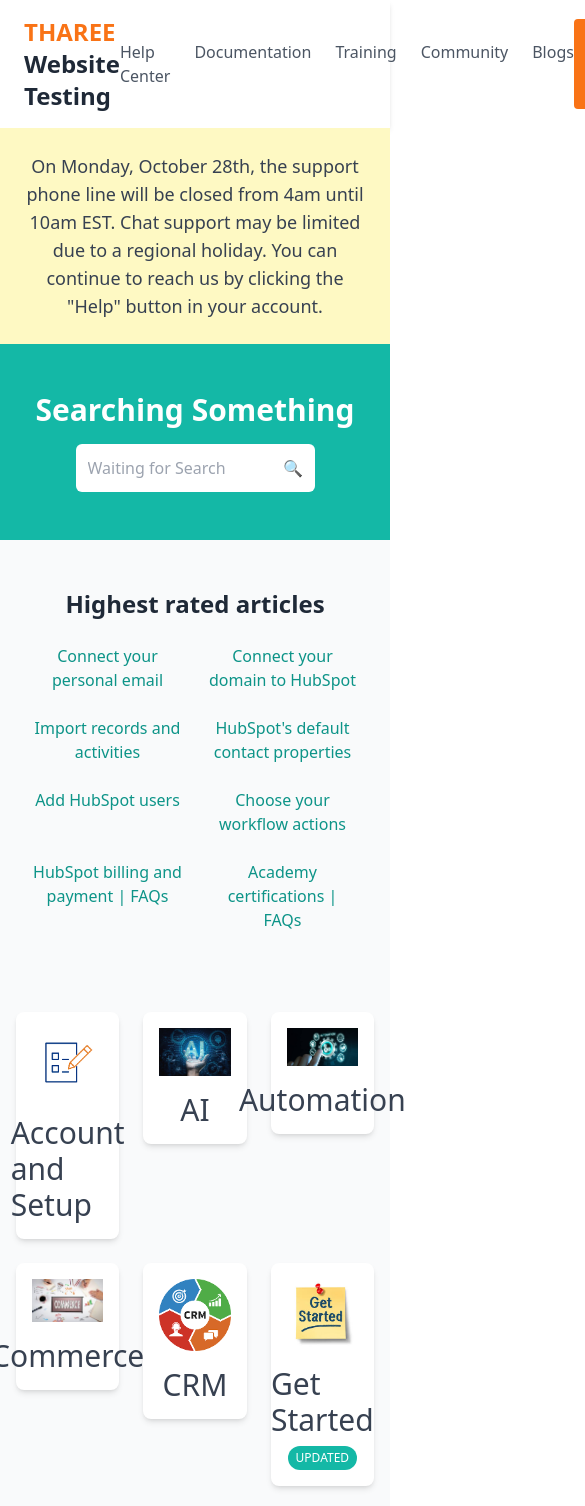
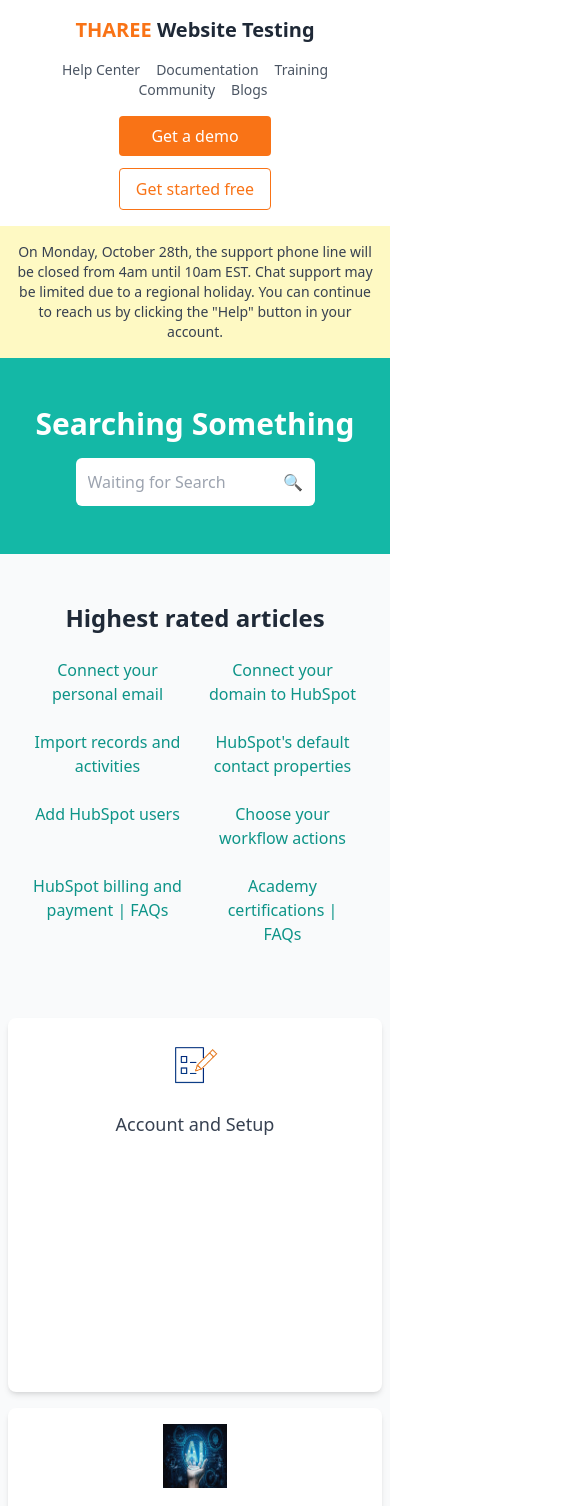
Before and after one commit to ThareeGithub/Website_Frontend_Task-1, a React (Vite) app: page / in a window 390 px wide. Shown: the top 1506 px of the page, 585 px wide, since content can reach past the window. Built offline with nearby package versions, Linux system fonts and the light colour scheme.

Commit message:
Initial commit

```diff
--- a/src/App.jsx
+++ b/src/App.jsx
@@ -40,30 +40,32 @@
 
 
       {/* Header */}
-      <header className="flex justify-between items-center px-6 py-4 bg-white shadow-md">
-        <div className="text-2xl font-bold text-gray-800">
+<header className="flex flex-col md:flex-row justify-between items-center px-4 sm:px-6 py-4 bg-white shadow-md space-y-4 md:space-y-0">
+  <div className="text-xl sm:text-2xl font-bold text-gray-800 text-center md:text-left">
     <span className="text-orange-500">THAREE</span> Website Testing
   </div>
-        <nav className="flex space-x-6 text-gray-600">
+  <nav className="flex flex-wrap justify-center md:justify-start space-x-4 md:space-x-6 text-gray-600 text-sm sm:text-base">
     <a href="#" className="hover:text-gray-800">Help Center</a>
     <a href="#" className="hover:text-gray-800">Documentation</a>
     <a href="#" className="hover:text-gray-800">Training</a>
     <a href="#" className="hover:text-gray-800">Community</a>
     <a href="#" className="hover:text-gray-800">Blogs</a>
   </nav>
-        <div className="flex space-x-4">
-          <button className="bg-orange-500 text-white px-4 py-2 rounded hover:bg-orange-600">
+  <div className="flex flex-col sm:flex-row space-y-3 sm:space-y-0 sm:space-x-4 items-center">
+    <button className="bg-orange-500 text-white px-4 py-2 rounded hover:bg-orange-600 w-full sm:w-auto">
       Get a demo
     </button>
-          <button className="border border-orange-500 text-orange-500 px-4 py-2 rounded hover:bg-orange-100">
+    <button className="border border-orange-500 text-orange-500 px-4 py-2 rounded hover:bg-orange-100 w-full sm:w-auto">
       Get started free
     </button>
   </div>
 </header>
+
 {/* Notification Banner */}
-      <div className="bg-yellow-100 text-center py-6 px-5 text-gray-700 text-lg">
+<div className="bg-yellow-100 text-center py-4 px-4 sm:px-6 text-gray-700 text-sm sm:text-base">
   On Monday, October 28th, the support phone line will be closed from 4am until 10am EST. Chat support may be limited due to a regional holiday. You can continue to reach us by clicking the "Help" button in your account.
 </div>
+
 
       {/* Search Section */}
       <section className="text-center py-12 bg-teal-500 text-white">
@@ -96,22 +98,25 @@
       </section>
 
       {/* Categories Grid */}
-      <section className="grid grid-cols-3 xs:grid-cols-1 sm:grid-cols-2 lg:grid-cols-3 gap-6 max-w-5xl px-4 py-8 mx-auto">
+<section className="grid grid-cols-1 sm:grid-cols-2 lg:grid-cols-3 gap-4 sm:gap-6 max-w-5xl px-2 sm:px-4 py-6 mx-auto">
   {categories.map((category, index) => (
     <div
       key={index}
       className="aspect-square bg-white p-4 rounded-lg shadow-md flex flex-col items-center transition transform hover:scale-105"
     >
-            <img src={category.imgSrc} alt={category.title} className="mb-4" />
-            <h2 className="text-3xl font-medium text-gray-700">{category.title}</h2>
+      <img src={category.imgSrc} alt={category.title} className="mb-3 w-16 h-16 sm:w-20 sm:h-20 lg:w-24 lg:h-24" />
+      <h2 className="text-lg sm:text-xl lg:text-2xl font-medium text-gray-700 text-center">
+        {category.title}
+      </h2>
       {category.label && (
-              <span className="mt-2 text-xs bg-teal-500 text-white py-1 px-2 rounded-full">
+        <span className="mt-2 text-xs sm:text-sm lg:text-base bg-teal-500 text-white py-1 px-2 rounded-full text-center">
           {category.label}
         </span>
       )}
     </div>
   ))}
 </section>
+
 
       {/* Footer */}
       <footer className="w-full bg-gray-800 text-gray-200 py-4 text-center text-sm">
```
Lines whose indentation alone changed are shown as unchanged.
